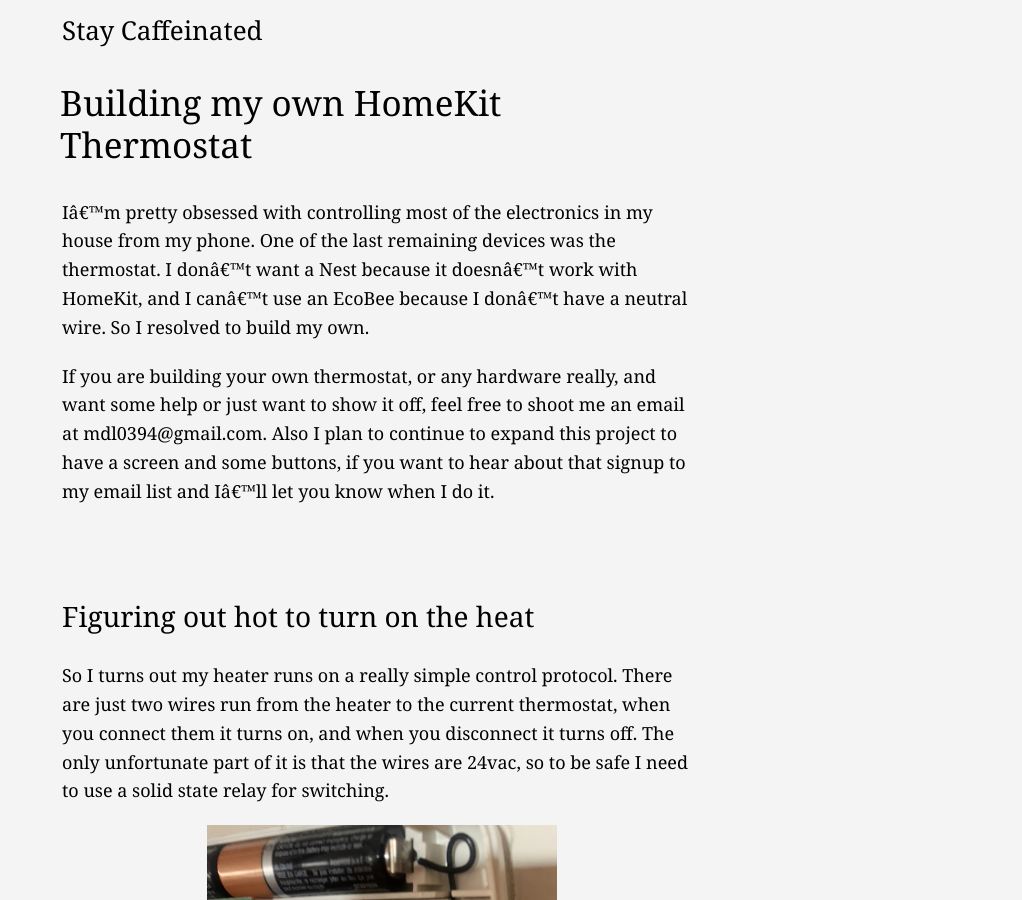
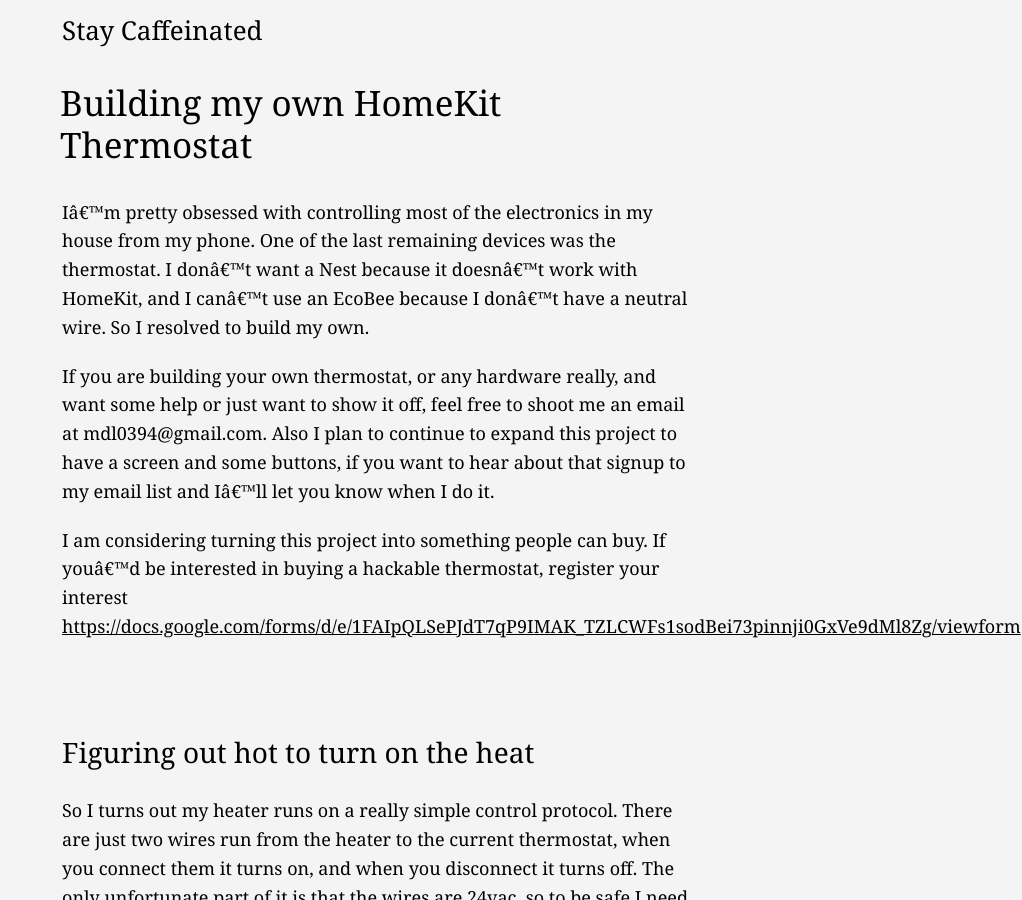
Before and after one commit to frenchie4111/frenchie4111.github.io, a Jekyll site: the page built from _posts/2020-12-27-Building-my-own-HomeKit-Thermostat-v1.md, in a window 1280 px wide and 900 px high. Shown: the whole window, without its empty margins (258-1280 px from the left). Built offline with Jekyll 4.4.1, drawn with Linux system fonts in a browser that asks for light colours; nearby versions of some CDN libraries; some of the changed text lies outside the part shown.

Commit message:
Added interest in buying form

```diff
--- a/_posts/2020-12-27-Building-my-own-HomeKit-Thermostat-v1.md
+++ b/_posts/2020-12-27-Building-my-own-HomeKit-Thermostat-v1.md
@@ -15,6 +15,9 @@ help or just want to show it off, feel free to shoot me an email at mdl0394@gmai
 Also I plan to continue to expand this project to have a screen and some buttons,
 if you want to hear about that signup to my email list and I'll let you know when
 I do it.
+
+I am considering turning this project into something people can buy. If you'd be
+interested in buying a hackable thermostat, register your interest [https://docs.google.com/forms/d/e/1FAIpQLSePJdT7qP9IMAK_TZLCWFs1sodBei73pinnji0GxVe9dMl8Zg/viewform](here)
 
 <br/>
 
@@ -179,6 +182,9 @@ I have already bought a few parts for a planned v2, so stay tuned. In v2 I will
 - Adding a small status display OLED screen [https://www.amazon.com/gp/product/B0833PF7ML/ref=ppx_yo_dt_b_asin_title_o01_s03?ie=UTF8&psc=1](https://www.amazon.com/gp/product/B0833PF7ML/ref=ppx_yo_dt_b_asin_title_o01_s03?ie=UTF8&psc=1)
 - Add a few buttons to allow non-phone control of the device [https://www.amazon.com/gp/product/B0722LBKV7/ref=ppx_yo_dt_b_asin_title_o01_s00?ie=UTF8&psc=1](https://www.amazon.com/gp/product/B0722LBKV7/ref=ppx_yo_dt_b_asin_title_o01_s00?ie=UTF8&psc=1)
 
+I am considering turning this project into something people can buy. If you'd be
+interested in buying a hackable thermostat, register your interest [https://docs.google.com/forms/d/e/1FAIpQLSePJdT7qP9IMAK_TZLCWFs1sodBei73pinnji0GxVe9dMl8Zg/viewform](here)
+
 {% include stay_connected.html %}
 
 ## Parts used / Other references
```
